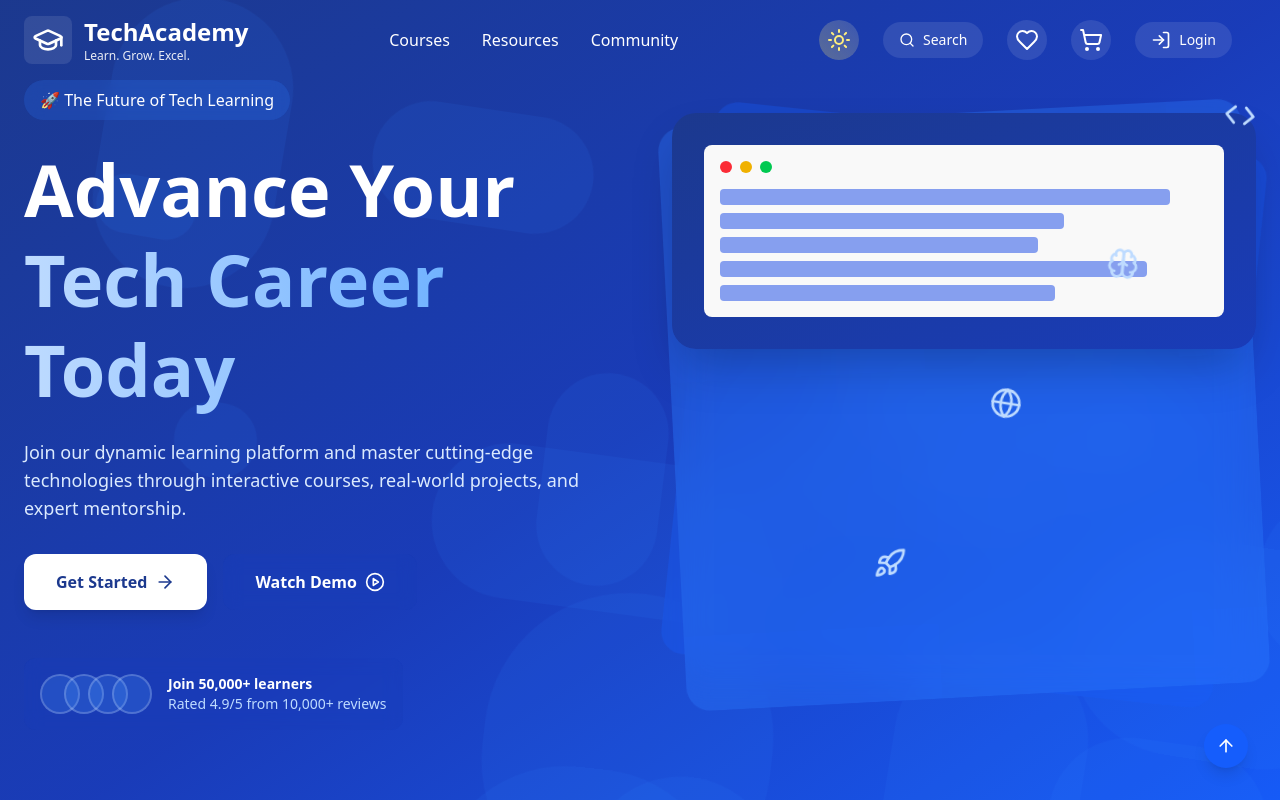
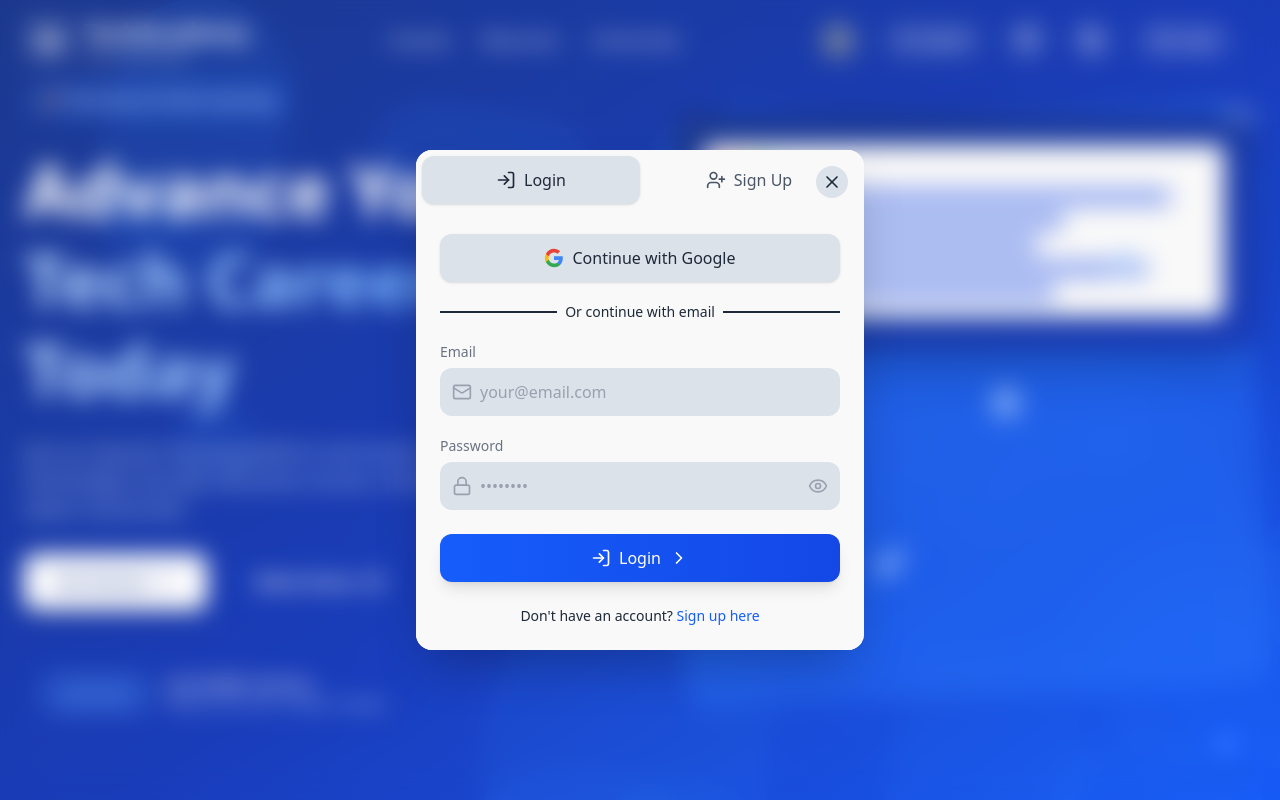
Before and after one commit to InsansaTechnoledge/SAP_Training, a React (Vite) app in the folder Frontend/: page / in a window 1280 px wide. Shown: the top 800 px of the page. Built offline with nearby package versions, Linux system fonts and the light colour scheme; a web font is replaced by a local one.

Commit message:
login modal dark mode

```diff
--- a/Frontend/src/Components/AuthComponent.jsx
+++ b/Frontend/src/Components/AuthComponent.jsx
@@ -3,7 +3,7 @@ import { X, Mail, Lock, UserPlus, LogIn, ChevronRight, Eye, EyeOff } from 'lucid
 import { motion, AnimatePresence } from 'framer-motion';
 
 const AuthBanner = () => {
-    const [isModalOpen, setIsModalOpen] = useState(false);
+    const [isModalOpen, setIsModalOpen] = useState(true);
     const [activeTab, setActiveTab] = useState('login');
     const [showPassword, setShowPassword] = useState(false);
     const [isHovered, setIsHovered] = useState(false);
@@ -46,7 +46,7 @@ const AuthBanner = () => {
                     <motion.div
                         initial={{ opacity: 0 }}
                         animate={{ opacity: 1 }}
-                        className="fixed inset-0 bg-black/60 backdrop-blur-md"
+                        className="fixed inset-0 backdrop-blur-md"
                         onClick={onClose}
                     />
                     <motion.div
@@ -54,7 +54,7 @@ const AuthBanner = () => {
                         animate={{ scale: 1, y: 0, opacity: 1 }}
                         exit={{ scale: 0.9, y: 20, opacity: 0 }}
                         transition={{ type: "spring", duration: 0.5 }}
-                        className="relative z-50 w-full max-w-md bg-white dark:bg-gray-900 rounded-2xl shadow-2xl"
+                        className="relative z-50 w-full max-w-md bg-white rounded-2xl shadow-2xl"
                     >
                         {children}
                         <motion.button
@@ -62,7 +62,7 @@ const AuthBanner = () => {
                             whileTap={{ scale: 0.9 }}
                             transition={{ type: "spring", stiffness: 400 }}
                             onClick={onClose}
-                            className="absolute top-4 right-4 p-1.5 rounded-full bg-gray-100 dark:bg-gray-800 text-gray-500 hover:text-gray-700 dark:text-gray-400 dark:hover:text-gray-200"
+                            className="absolute top-4 right-4 p-1.5 rounded-full bg-secondary text-secondary hover:text-gray-500"
                         >
                             <X className="w-5 h-5" />
                         </motion.button>
@@ -83,7 +83,7 @@ const AuthBanner = () => {
             <input
                 type={type}
                 id={id}
-                className="block w-full pl-10 pr-10 py-3 bg-gray-50 dark:bg-gray-800 border border-gray-200 dark:border-gray-700 rounded-xl text-gray-900 dark:text-gray-100 placeholder-gray-400 focus:outline-none focus:ring-2 focus:ring-blue-500 focus:border-transparent transition-all duration-200 ease-in-out"
+                className="block w-full pl-10 pr-10 py-3 bg-secondary rounded-xl text-gray-900 placeholder-gray-400 focus:outline-none focus:ring-2 focus:ring-blue-500 focus:border-transparent transition-all duration-200 ease-in-out"
                 placeholder={placeholder}
             />
             {showPasswordToggle && (
@@ -92,7 +92,7 @@ const AuthBanner = () => {
                     whileTap={{ scale: 0.9 }}
                     type="button"
                     onClick={() => setShowPassword(!showPassword)}
-                    className="absolute right-3 top-1/2 transform -translate-y-1/2 text-gray-400 hover:text-gray-600 dark:hover:text-gray-300"
+                    className="absolute right-3 top-1/2 transform -translate-y-1/2 text-gray-400 hover:text-gray-500 "
                 >
                     {showPassword ? <EyeOff className="w-5 h-5" /> : <Eye className="w-5 h-5" />}
                 </motion.button>
@@ -141,7 +141,7 @@ const AuthBanner = () => {
             animate="visible"
             variants={containerVariants}
             onSubmit={(e) => e.preventDefault()}
-            className="space-y-5 p-6"
+            className="space-y-5 p-6 bg-primary"
         >
             {/* Google Login Button */}
             <motion.button
@@ -150,7 +150,7 @@ const AuthBanner = () => {
                 whileTap={{ scale: 0.98 }}
                 disabled={isGoogleLoading}
                 onClick={handleGoogleLogin}
-                className="w-full px-4 py-3 flex items-center justify-center space-x-2 text-gray-700 dark:text-gray-200 bg-white dark:bg-gray-800 border border-gray-200 dark:border-gray-700 rounded-xl hover:bg-gray-50 dark:hover:bg-gray-700 focus:outline-none focus:ring-2 focus:ring-blue-500 focus:ring-offset-2 transition-all duration-300 shadow-sm hover:shadow-md relative overflow-hidden"
+                className="w-full px-4 py-3 flex items-center justify-center space-x-2 text-secondary bg-secondary rounded-xl hover:bg-gray-50 focus:outline-none focus:ring-2 focus:ring-blue-500 focus:ring-offset-2 transition-all duration-300 shadow-sm hover:shadow-md relative overflow-hidden"
             >
                 <motion.div
                     animate={isGoogleLoading ? { opacity: 0.5 } : { opacity: 1 }}
@@ -163,7 +163,7 @@ const AuthBanner = () => {
                     <motion.div
                         initial={{ opacity: 0 }}
                         animate={{ opacity: 1 }}
-                        className="absolute inset-0 flex items-center justify-center bg-white/50 dark:bg-gray-800/50"
+                        className="absolute inset-0 flex items-center justify-center bg-secondary"
                     >
                         <div className="w-5 h-5 border-2 border-gray-300 border-t-blue-500 rounded-full animate-spin" />
                     </motion.div>
@@ -173,24 +173,24 @@ const AuthBanner = () => {
             {/* Divider */}
             <div className="relative">
                 <div className="absolute inset-0 flex items-center">
-                    <div className="w-full border-t border-gray-200 dark:border-gray-700"></div>
+                    <div className="w-full border-t border-contrast"></div>
                 </div>
                 <div className="relative flex justify-center text-sm">
-                    <span className="px-2 bg-white dark:bg-gray-900 text-gray-500 dark:text-gray-400">
+                    <span className="px-2 bg-primary text-secondary">
                         Or continue with email
                     </span>
                 </div>
             </div>
 
             <motion.div variants={itemVariants}>
-                <label className="block text-sm font-medium text-gray-700 dark:text-gray-300 mb-1.5">
+                <label className="block text-sm font-medium text-gray-500 mb-1.5">
                     Email
                 </label>
                 <InputField icon={Mail} type="email" id="email" placeholder="your@email.com" />
             </motion.div>
 
             <motion.div variants={itemVariants}>
-                <label className="block text-sm font-medium text-gray-700 dark:text-gray-300 mb-1.5">
+                <label className="block text-sm font-medium text-gray-500 mb-1.5">
                     Password
                 </label>
                 <InputField
@@ -204,7 +204,7 @@ const AuthBanner = () => {
 
             {type === 'signup' && (
                 <motion.div variants={itemVariants}>
-                    <label className="block text-sm font-medium text-gray-700 dark:text-gray-300 mb-1.5">
+                    <label className="block text-sm font-medium text-gray-500 mb-1.5">
                         Confirm Password
                     </label>
                     <InputField
@@ -321,14 +321,14 @@ const AuthBanner = () => {
             <Modal isOpen={isModalOpen} onClose={() => setIsModalOpen(false)}>
                 <div className="w-full">
                     {/* Tabs */}
-                    <div className="flex p-1.5 bg-gray-100 dark:bg-gray-800 rounded-t-2xl">
+                    <div className="flex p-1.5 bg-primary rounded-t-2xl">
                         {['login', 'signup'].map((tab) => (
                             <motion.button
                                 key={tab}
                                 className={`flex-1 py-3 px-4 rounded-xl font-medium transition-all duration-200 flex items-center justify-center space-x-2
                                     ${activeTab === tab
-                                        ? 'bg-white dark:bg-gray-900 text-blue-600 dark:text-blue-400 shadow-sm'
-                                        : 'text-gray-600 dark:text-gray-400 hover:text-gray-900 dark:hover:text-gray-200'
+                                        ? 'bg-secondary text-secondary shadow-sm'
+                                        : 'text-gray-600 hover:text-gray-500'
                                     }`}
                                 onClick={() => setActiveTab(tab)}
                                 whileHover={{ scale: 1.02 }}
@@ -355,7 +355,7 @@ const AuthBanner = () => {
                     {/* Additional Links */}
                     <motion.div
                         variants={itemVariants}
-                        className="px-6 pb-6 text-center text-sm text-gray-600 dark:text-gray-400"
+                        className="px-6 pb-6 text-center text-sm text-secondary bg-primary rounded-b-2xl"
                     >
                         {activeTab === 'login' ? (
                             <p>
@@ -363,7 +363,7 @@ const AuthBanner = () => {
                                 <motion.button
                                     whileHover={{ scale: 1.05 }}
                                     onClick={() => setActiveTab('signup')}
-                                    className="text-blue-600 dark:text-blue-400 hover:text-blue-700 dark:hover:text-blue-300 font-medium"
+                                    className="text-blue-600 hover:text-blue-700 font-medium"
                                 >
                                     Sign up here
                                 </motion.button>
@@ -374,7 +374,7 @@ const AuthBanner = () => {
                                 <motion.button
                                     whileHover={{ scale: 1.05 }}
                                     onClick={() => setActiveTab('login')}
-                                    className="text-blue-600 dark:text-blue-400 hover:text-blue-700 dark:hover:text-blue-300 font-medium"
+                                    className="text-blue-600 hover:text-blue-700 font-medium"
                                 >
                                     Login here
                                 </motion.button>
--- a/Frontend/src/Components/Navbar.jsx
+++ b/Frontend/src/Components/Navbar.jsx
@@ -20,6 +20,8 @@ const Navigation = () => {
     const { wishlist, setIsWishlistOpen, isWishlistOpen } = useWishlist();
     const location = useLocation();
 
+    const fixed_navbar_in = ['/video', '/quiz', '/dashboard', '/shop'];
+
     useEffect(() => {
 
         // Dark mode
@@ -37,7 +39,7 @@ const Navigation = () => {
             setScrolled(isScrolled);
         };
 
-        if(location.pathname!=='/video' && location.pathname!=='/quiz' && location.pathname!=='/dashboard'){
+        if(!fixed_navbar_in.includes(location.pathname)){
             setScrolled(false);
             window.addEventListener('scroll', handleScroll);
             return () => window.removeEventListener('scroll', handleScroll);
--- a/Frontend/src/index.css
+++ b/Frontend/src/index.css
@@ -4,7 +4,7 @@
 :root {
   --color-primary: #1447e6;
   --color-background: #f9f9f9;
-  --color-background-secondary: #ced5df;
+  --color-background-secondary: #dce2ea;
   --color-background-theme:#1447e6;
   --color-secondary: #1e2939;
 
```
Also changed, not shown: Frontend/src/Pages/ShopPage.jsx (+26 -26 lines).
